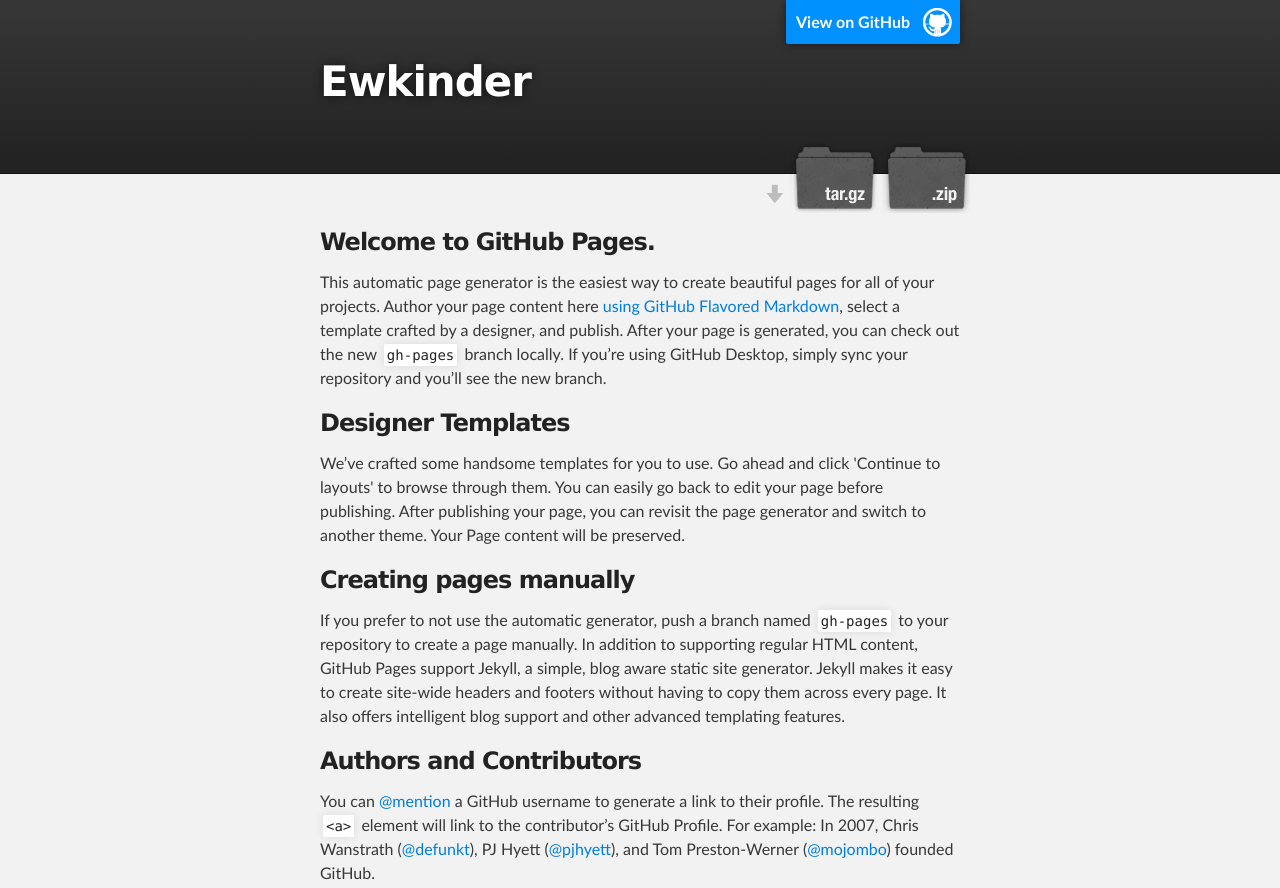
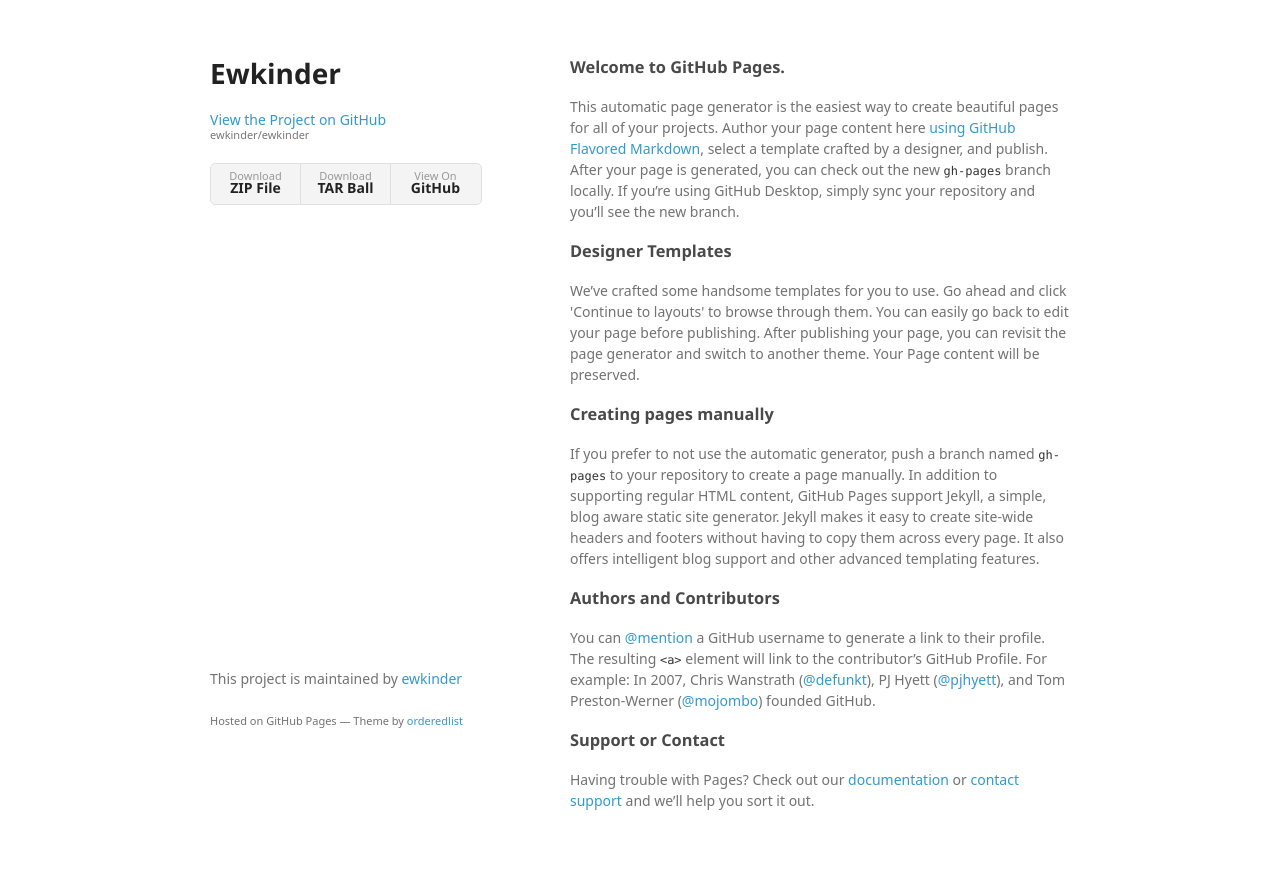
Before and after one commit to ewkinder/ewkinder, a plain HTML site: page index.html in a window 1280 px wide. Shown: the top 888 px of the page. Drawn offline with Linux system fonts and the light colour scheme; a web font is replaced by a local one.

```diff
--- a/index.html
+++ b/index.html
@@ -1,36 +1,33 @@
-<!DOCTYPE html>
+<!doctype html>
 <html>
+  <head>
+    <meta charset="utf-8">
+    <meta http-equiv="X-UA-Compatible" content="chrome=1">
+    <title>Ewkinder by ewkinder</title>
 
-  <head>
-    <meta charset='utf-8'>
-    <meta http-equiv="X-UA-Compatible" content="chrome=1">
-    <meta name="description" content="Ewkinder : ">
+    <link rel="stylesheet" href="stylesheets/styles.css">
+    <link rel="stylesheet" href="stylesheets/github-light.css">
+    <meta name="viewport" content="width=device-width">
+    <!--[if lt IE 9]>
+    <script src="//html5shiv.googlecode.com/svn/trunk/html5.js"></script>
+    <![endif]-->
+  </head>
+  <body>
+    <div class="wrapper">
+      <header>
+        <h1>Ewkinder</h1>
+        <p></p>
 
-    <link rel="stylesheet" type="text/css" media="screen" href="stylesheets/stylesheet.css">
+        <p class="view"><a href="https://github.com/ewkinder/ewkinder">View the Project on GitHub <small>ewkinder/ewkinder</small></a></p>
 
-    <title>Ewkinder</title>
-  </head>
 
-  <body>
-
-    <!-- HEADER -->
-    <div id="header_wrap" class="outer">
-        <header class="inner">
-          <a id="forkme_banner" href="https://github.com/ewkinder/ewkinder">View on GitHub</a>
-
-          <h1 id="project_title">Ewkinder</h1>
-          <h2 id="project_tagline"></h2>
-
-            <section id="downloads">
-              <a class="zip_download_link" href="https://github.com/ewkinder/ewkinder/zipball/master">Download this project as a .zip file</a>
-              <a class="tar_download_link" href="https://github.com/ewkinder/ewkinder/tarball/master">Download this project as a tar.gz file</a>
-            </section>
-        </header>
-    </div>
-
-    <!-- MAIN CONTENT -->
-    <div id="main_content_wrap" class="outer">
-      <section id="main_content" class="inner">
+        <ul>
+          <li><a href="https://github.com/ewkinder/ewkinder/zipball/master">Download <strong>ZIP File</strong></a></li>
+          <li><a href="https://github.com/ewkinder/ewkinder/tarball/master">Download <strong>TAR Ball</strong></a></li>
+          <li><a href="https://github.com/ewkinder/ewkinder">View On <strong>GitHub</strong></a></li>
+        </ul>
+      </header>
+      <section>
         <h3>
 <a id="welcome-to-github-pages" class="anchor" href="#welcome-to-github-pages" aria-hidden="true"><span aria-hidden="true" class="octicon octicon-link"></span></a>Welcome to GitHub Pages.</h3>
 
@@ -56,17 +53,12 @@
 
 <p>Having trouble with Pages? Check out our <a href="https://help.github.com/pages">documentation</a> or <a href="https://github.com/contact">contact support</a> and we’ll help you sort it out.</p>
       </section>
-    </div>
-
-    <!-- FOOTER  -->
-    <div id="footer_wrap" class="outer">
-      <footer class="inner">
-        <p class="copyright">Ewkinder maintained by <a href="https://github.com/ewkinder">ewkinder</a></p>
-        <p>Published with <a href="https://pages.github.com">GitHub Pages</a></p>
+      <footer>
+        <p>This project is maintained by <a href="https://github.com/ewkinder">ewkinder</a></p>
+        <p><small>Hosted on GitHub Pages &mdash; Theme by <a href="https://github.com/orderedlist">orderedlist</a></small></p>
       </footer>
     </div>
-
-
+    <script src="javascripts/scale.fix.js"></script>
 
   </body>
 </html>
--- /dev/null
+++ b/javascripts/scale.fix.js
@@ -0,0 +1,17 @@
+var metas = document.getElementsByTagName('meta');
+var i;
+if (navigator.userAgent.match(/iPhone/i)) {
+  for (i=0; i<metas.length; i++) {
+    if (metas[i].name == "viewport") {
+      metas[i].content = "width=device-width, minimum-scale=1.0, maximum-scale=1.0";
+    }
+  }
+  document.addEventListener("gesturestart", gestureStart, false);
+}
+function gestureStart() {
+  for (i=0; i<metas.length; i++) {
+    if (metas[i].name == "viewport") {
+      metas[i].content = "width=device-width, minimum-scale=0.25, maximum-scale=1.6";
+    }
+  }
+}
--- /dev/null
+++ b/stylesheets/styles.css
@@ -0,0 +1,324 @@
+@font-face {
+  font-family: 'Noto Sans';
+  font-weight: 400;
+  font-style: normal;
+  src: url('../fonts/Noto-Sans-regular/Noto-Sans-regular.eot');
+  src: url('../fonts/Noto-Sans-regular/Noto-Sans-regular.eot?#iefix') format('embedded-opentype'),
+       local('Noto Sans'),
+       local('Noto-Sans-regular'),
+       url('../fonts/Noto-Sans-regular/Noto-Sans-regular.woff2') format('woff2'),
+       url('../fonts/Noto-Sans-regular/Noto-Sans-regular.woff') format('woff'),
+       url('../fonts/Noto-Sans-regular/Noto-Sans-regular.ttf') format('truetype'),
+       url('../fonts/Noto-Sans-regular/Noto-Sans-regular.svg#NotoSans') format('svg');
+}
+
+@font-face {
+  font-family: 'Noto Sans';
+  font-weight: 700;
+  font-style: normal;
+  src: url('../fonts/Noto-Sans-700/Noto-Sans-700.eot');
+  src: url('../fonts/Noto-Sans-700/Noto-Sans-700.eot?#iefix') format('embedded-opentype'),
+       local('Noto Sans Bold'),
+       local('Noto-Sans-700'),
+       url('../fonts/Noto-Sans-700/Noto-Sans-700.woff2') format('woff2'),
+       url('../fonts/Noto-Sans-700/Noto-Sans-700.woff') format('woff'),
+       url('../fonts/Noto-Sans-700/Noto-Sans-700.ttf') format('truetype'),
+       url('../fonts/Noto-Sans-700/Noto-Sans-700.svg#NotoSans') format('svg');
+}
+
+@font-face {
+  font-family: 'Noto Sans';
+  font-weight: 400;
+  font-style: italic;
+  src: url('../fonts/Noto-Sans-italic/Noto-Sans-italic.eot');
+  src: url('../fonts/Noto-Sans-italic/Noto-Sans-italic.eot?#iefix') format('embedded-opentype'),
+       local('Noto Sans Italic'),
+       local('Noto-Sans-italic'),
+       url('../fonts/Noto-Sans-italic/Noto-Sans-italic.woff2') format('woff2'),
+       url('../fonts/Noto-Sans-italic/Noto-Sans-italic.woff') format('woff'),
+       url('../fonts/Noto-Sans-italic/Noto-Sans-italic.ttf') format('truetype'),
+       url('../fonts/Noto-Sans-italic/Noto-Sans-italic.svg#NotoSans') format('svg');
+}
+
+@font-face {
+  font-family: 'Noto Sans';
+  font-weight: 700;
+  font-style: italic;
+  src: url('../fonts/Noto-Sans-700italic/Noto-Sans-700italic.eot');
+  src: url('../fonts/Noto-Sans-700italic/Noto-Sans-700italic.eot?#iefix') format('embedded-opentype'),
+       local('Noto Sans Bold Italic'),
+       local('Noto-Sans-700italic'),
+       url('../fonts/Noto-Sans-700italic/Noto-Sans-700italic.woff2') format('woff2'),
+       url('../fonts/Noto-Sans-700italic/Noto-Sans-700italic.woff') format('woff'),
+       url('../fonts/Noto-Sans-700italic/Noto-Sans-700italic.ttf') format('truetype'),
+       url('../fonts/Noto-Sans-700italic/Noto-Sans-700italic.svg#NotoSans') format('svg');
+}
+
+body {
+  background-color: #fff;
+  padding:50px;
+  font: 14px/1.5 "Noto Sans", "Helvetica Neue", Helvetica, Arial, sans-serif;
+  color:#727272;
+  font-weight:400;
+}
+
+h1, h2, h3, h4, h5, h6 {
+  color:#222;
+  margin:0 0 20px;
+}
+
+p, ul, ol, table, pre, dl {
+  margin:0 0 20px;
+}
+
+h1, h2, h3 {
+  line-height:1.1;
+}
+
+h1 {
+  font-size:28px;
+}
+
+h2 {
+  color:#393939;
+}
+
+h3, h4, h5, h6 {
+  color:#494949;
+}
+
+a {
+  color:#39c;
+  text-decoration:none;
+}
+
+a:hover {
+  color:#069;
+}
+
+a small {
+  font-size:11px;
+  color:#777;
+  margin-top:-0.3em;
+  display:block;
+}
+
+a:hover small {
+  color:#777;
+}
+
+.wrapper {
+  width:860px;
+  margin:0 auto;
+}
+
+blockquote {
+  border-left:1px solid #e5e5e5;
+  margin:0;
+  padding:0 0 0 20px;
+  font-style:italic;
+}
+
+code, pre {
+  font-family:Monaco, Bitstream Vera Sans Mono, Lucida Console, Terminal, Consolas, Liberation Mono, DejaVu Sans Mono, Courier New, monospace;
+  color:#333;
+  font-size:12px;
+}
+
+pre {
+  padding:8px 15px;
+  background: #f8f8f8;
+  border-radius:5px;
+  border:1px solid #e5e5e5;
+  overflow-x: auto;
+}
+
+table {
+  width:100%;
+  border-collapse:collapse;
+}
+
+th, td {
+  text-align:left;
+  padding:5px 10px;
+  border-bottom:1px solid #e5e5e5;
+}
+
+dt {
+  color:#444;
+  font-weight:700;
+}
+
+th {
+  color:#444;
+}
+
+img {
+  max-width:100%;
+}
+
+header {
+  width:270px;
+  float:left;
+  position:fixed;
+  -webkit-font-smoothing:subpixel-antialiased;
+}
+
+header ul {
+  list-style:none;
+  height:40px;
+  padding:0;
+  background: #f4f4f4;
+  border-radius:5px;
+  border:1px solid #e0e0e0;
+  width:270px;
+}
+
+header li {
+  width:89px;
+  float:left;
+  border-right:1px solid #e0e0e0;
+  height:40px;
+}
+
+header li:first-child a {
+  border-radius:5px 0 0 5px;
+}
+
+header li:last-child a {
+  border-radius:0 5px 5px 0;
+}
+
+header ul a {
+  line-height:1;
+  font-size:11px;
+  color:#999;
+  display:block;
+  text-align:center;
+  padding-top:6px;
+  height:34px;
+}
+
+header ul a:hover {
+  color:#999;
+}
+
+header ul a:active {
+  background-color:#f0f0f0;
+}
+
+strong {
+  color:#222;
+  font-weight:700;
+}
+
+header ul li + li + li {
+  border-right:none;
+  width:89px;
+}
+
+header ul a strong {
+  font-size:14px;
+  display:block;
+  color:#222;
+}
+
+section {
+  width:500px;
+  float:right;
+  padding-bottom:50px;
+}
+
+small {
+  font-size:11px;
+}
+
+hr {
+  border:0;
+  background:#e5e5e5;
+  height:1px;
+  margin:0 0 20px;
+}
+
+footer {
+  width:270px;
+  float:left;
+  position:fixed;
+  bottom:50px;
+  -webkit-font-smoothing:subpixel-antialiased;
+}
+
+@media print, screen and (max-width: 960px) {
+
+  div.wrapper {
+    width:auto;
+    margin:0;
+  }
+
+  header, section, footer {
+    float:none;
+    position:static;
+    width:auto;
+  }
+
+  header {
+    padding-right:320px;
+  }
+
+  section {
+    border:1px solid #e5e5e5;
+    border-width:1px 0;
+    padding:20px 0;
+    margin:0 0 20px;
+  }
+
+  header a small {
+    display:inline;
+  }
+
+  header ul {
+    position:absolute;
+    right:50px;
+    top:52px;
+  }
+}
+
+@media print, screen and (max-width: 720px) {
+  body {
+    word-wrap:break-word;
+  }
+
+  header {
+    padding:0;
+  }
+
+  header ul, header p.view {
+    position:static;
+  }
+
+  pre, code {
+    word-wrap:normal;
+  }
+}
+
+@media print, screen and (max-width: 480px) {
+  body {
+    padding:15px;
+  }
+
+  header ul {
+    width:99%;
+  }
+
+  header li, header ul li + li + li {
+    width:33%;
+  }
+}
+
+@media print {
+  body {
+    padding:0.4in;
+    font-size:12pt;
+    color:#444;
+  }
+}
```
